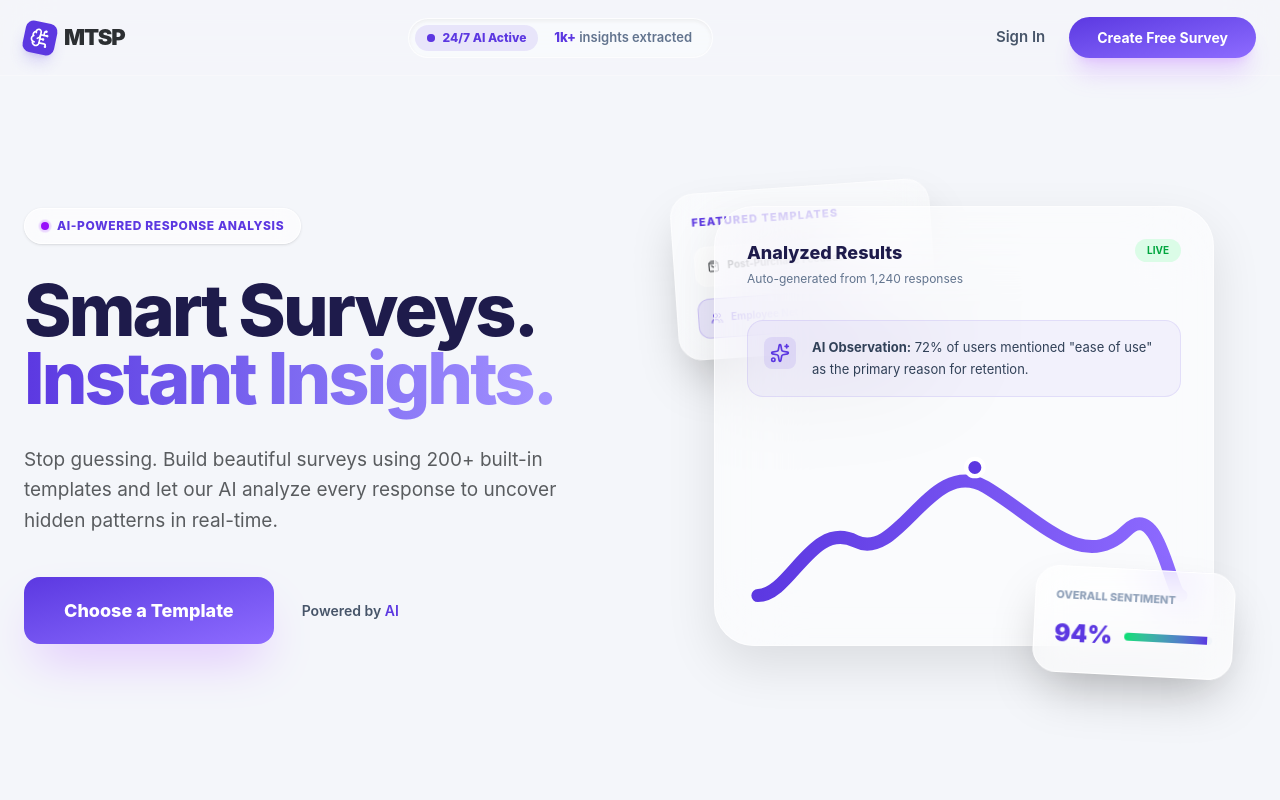
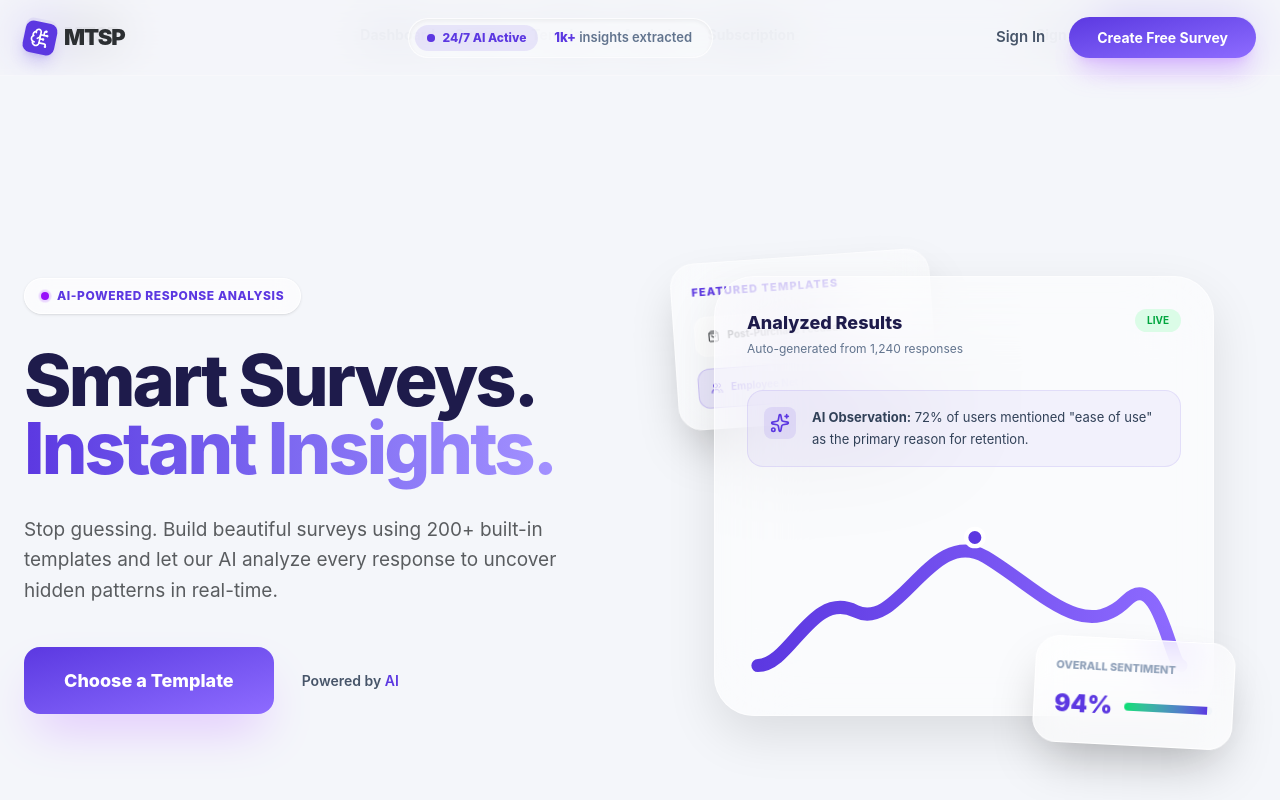
Before and after one commit to SMTIAP/smtiap-web, a React (Vite) app: page / in a window 1280 px wide. Shown: the top 800 px of the page. Built offline with nearby package versions, Linux system fonts and the light colour scheme.

Commit message:
Add NavBar component

```diff
--- a/src/App.tsx
+++ b/src/App.tsx
@@ -1,25 +1,37 @@
-import { BrowserRouter, Routes, Route } from 'react-router-dom';
-import Register from './pages/Register';
-import Login from './pages/Login';
-import ForgotPassword from './pages/Forgot-password';
-import OrganizationAdmin from './pages/OrganizationAdmin';
-import CreatorDashboard from './pages/CreatorDashboard';
-import LandingPage from './pages/LandingPage';
-import CreatedSurveys from './pages/CreatedSurveys';
-import SearchTemplate from './pages/SearchTemplate';
-import CreateNewSurvey from './pages/CreateNewSurvey';
-import AddQuestions from './pages/AddQuestions';
-import ReviewAndPublish from './pages/ReviewAndPublish';
-import Response from './pages/Response';
-import Analytics from './pages/Analytics';
-import RoleManagement from './pages/RoleManagement';
-import Subscription from './pages/Subscription';
-import Audit from './pages/Audit';
+import { BrowserRouter, Routes, Route, Outlet } from "react-router-dom";
+import Register from "./pages/Register";
+import Login from "./pages/Login";
+import ForgotPassword from "./pages/Forgot-password";
+import OrganizationAdmin from "./pages/OrganizationAdmin";
+import CreatorDashboard from "./pages/CreatorDashboard";
+import LandingPage from "./pages/LandingPage";
+import CreatedSurveys from "./pages/CreatedSurveys";
+import SearchTemplate from "./pages/SearchTemplate";
+import CreateNewSurvey from "./pages/CreateNewSurvey";
+import AddQuestions from "./pages/AddQuestions";
+import ReviewAndPublish from "./pages/ReviewAndPublish";
+import Response from "./pages/Response";
+import Analytics from "./pages/Analytics";
+import RoleManagement from "./pages/RoleManagement";
+import Subscription from "./pages/Subscription";
+import Audit from "./pages/Audit";
+import NavBar from "./components/NavBar";
+
+function Layout() {
+  return (
+    <>
+      <NavBar />
+      <Outlet />
+    </>
+  );
+}
 
 export default function App() {
   return (
     <BrowserRouter>
       <Routes>
+        {/* Layout wrapper for all routes */}
+        <Route element={<Layout />}>
           {/* Auth Routes */}
           <Route path="/register" element={<Register />} />
           <Route path="/login" element={<Login />} />
@@ -41,12 +53,11 @@ export default function App() {
           {/* Analytics & Responses */}
           <Route path="/response" element={<Response />} />
           <Route path="/analytics" element={<Analytics />} />
-
           {/* Role Management */}
           <Route path="/role-management" element={<RoleManagement />} />
-
           {/* Audit Management */}
           <Route path="/audit-log" element={<Audit />} />
+        </Route>
       </Routes>
     </BrowserRouter>
   );
--- /dev/null
+++ b/src/components/NavBar.tsx
@@ -0,0 +1,66 @@
+import { NavLink, Link, useLocation } from "react-router-dom";
+import { BrainCircuit } from "lucide-react";
+
+const links = [
+  { to: "/creator-dashboard", label: "Dashboard" },
+  { to: "/created-surveys", label: "Surveys" },
+  { to: "/templates", label: "Templates" },
+  { to: "/analytics", label: "Analytics" },
+  { to: "/subscription", label: "Subscription" },
+];
+
+export default function NavBar() {
+  const location = useLocation();
+  const isLanding = location.pathname === "/";
+
+  return (
+    <nav className="sticky top-0 z-[100] bg-[#F4F6FA]/80 backdrop-blur-xl border-b border-white/30 h-[70px]">
+      <div className="max-w-7xl mx-auto px-6 h-full flex items-center justify-between">
+        <Link
+          to="/"
+          className="flex items-center gap-2 text-[20px] font-[900] tracking-tighter font-manrope"
+        >
+          <span className="w-8 h-8 bg-[#5C38E1] rounded-lg rotate-12 flex items-center justify-center shadow-lg shadow-[#5C38E1]/20">
+            <BrainCircuit className="w-5 h-5 text-white" />
+          </span>
+          MTSP
+        </Link>
+
+        <div className="hidden md:flex items-center gap-5">
+          {links.map((link) => (
+            <NavLink
+              key={link.to}
+              to={link.to}
+              className={({ isActive }) =>
+                `text-[14px] font-[700] transition-colors ${
+                  isActive
+                    ? "text-[#5C38E1]"
+                    : "text-[#475569] hover:text-[#5C38E1]"
+                }`
+              }
+            >
+              {link.label}
+            </NavLink>
+          ))}
+        </div>
+
+        {isLanding && (
+          <div className="flex items-center gap-3">
+            <Link
+              to="/login"
+              className="text-[14px] font-[700] text-[#475569] hover:text-[#5C38E1] transition-colors"
+            >
+              Sign In
+            </Link>
+            <Link
+              to="/register"
+              className="bg-gradient-to-br from-[#5C38E1] to-[#8E6BFF] text-white px-5 py-2 rounded-full font-[700] text-[13px] shadow-xl shadow-purple-500/20 hover:scale-105 transition-transform"
+            >
+              Create Free Survey
+            </Link>
+          </div>
+        )}
+      </div>
+    </nav>
+  );
+}
```
Lines whose indentation alone changed are shown as unchanged.
